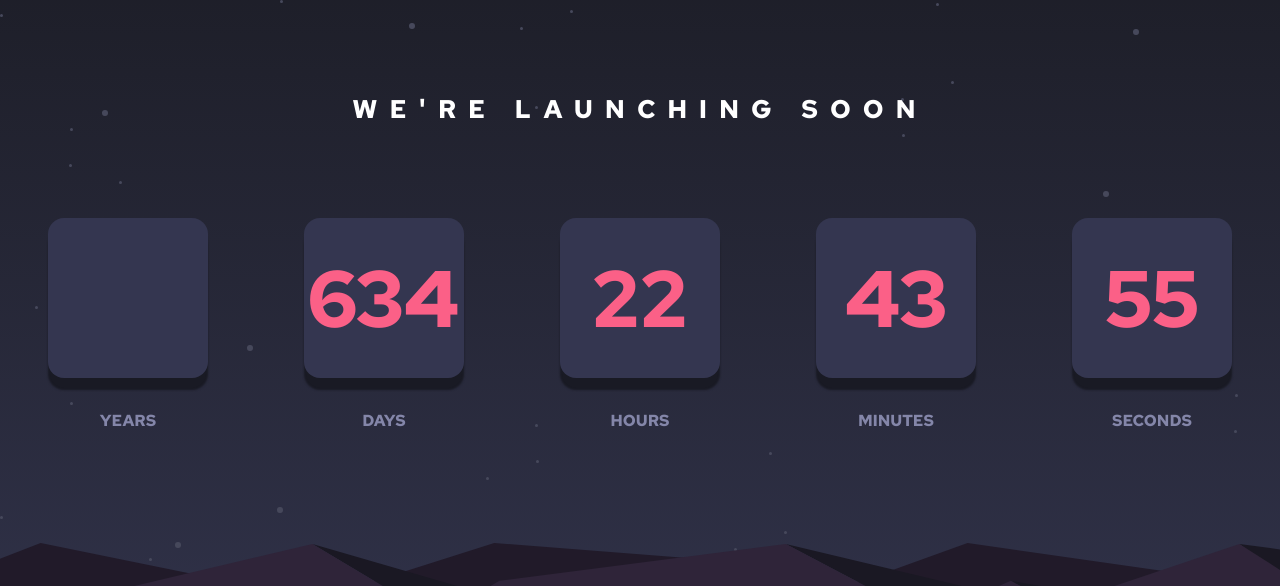
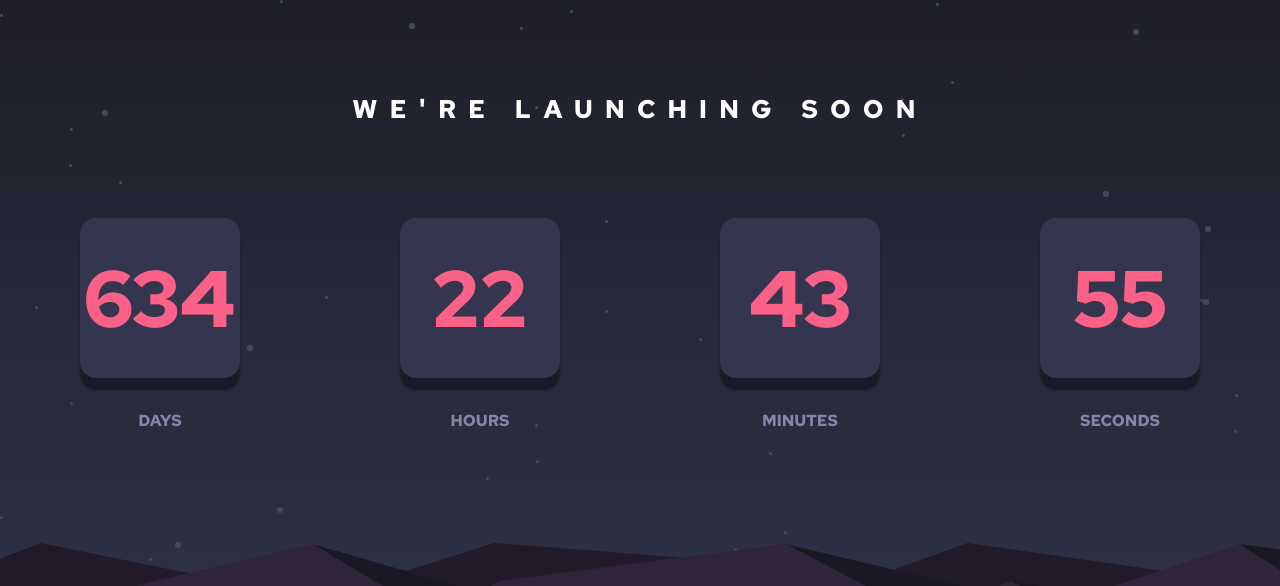
Before and after one commit to douellette12/launchcountdown, a website: page public/index.html in a window 1280 px wide. Shown: the top 586 px of the page. Drawn offline with Linux system fonts and the light colour scheme.

Commit message:
Update index.html

```diff
--- a/public/index.html
+++ b/public/index.html
@@ -16,10 +16,6 @@
   <div class="wrapper">
     <h1 class="heading">We're Launching soon</h1>
     <div class="countdown__box">
-      <div class="countdown-card__wrapper">
-        <div class="countdown__card" id="years"></div>
-        <div class="countdown__card-unit">Years</div>
-      </div>
       <div class="countdown-card__wrapper">
         <div class="countdown__card" id="days"></div>
         <div class="countdown__card-unit">Days</div>
```
